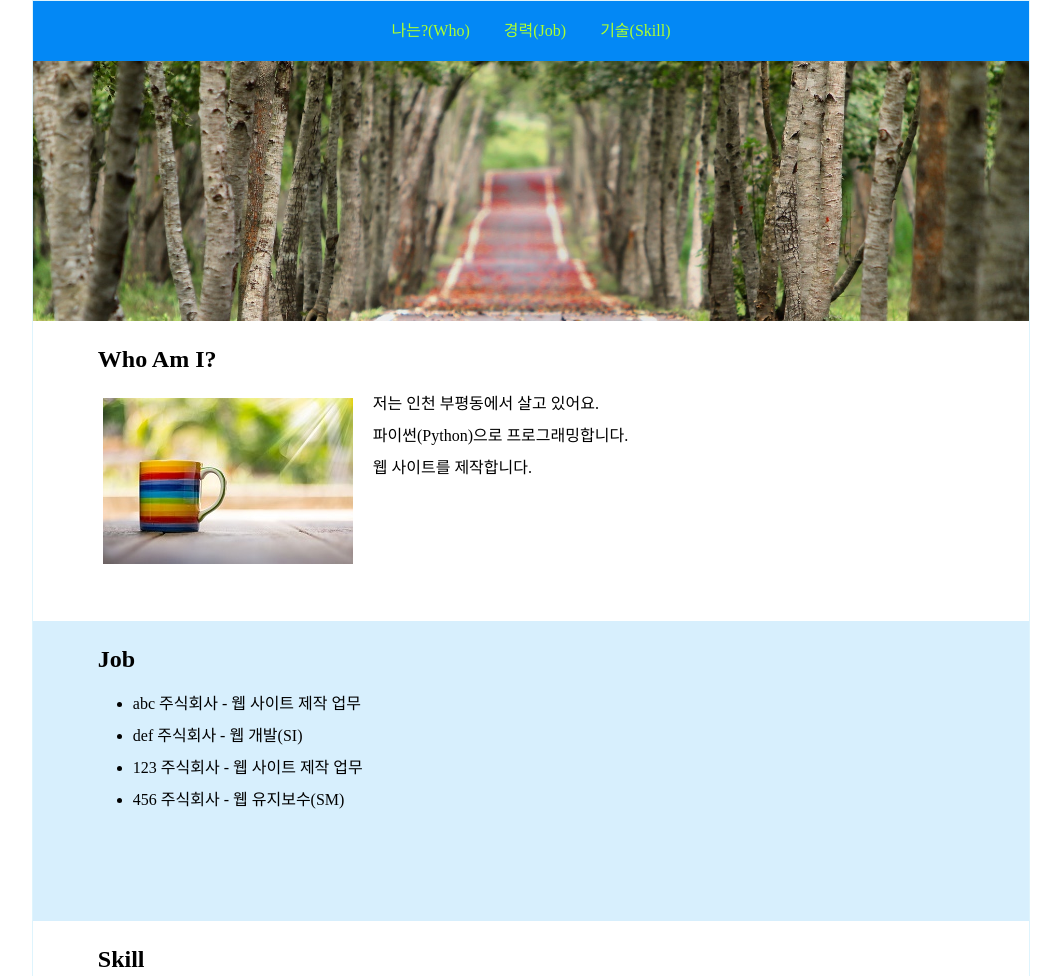
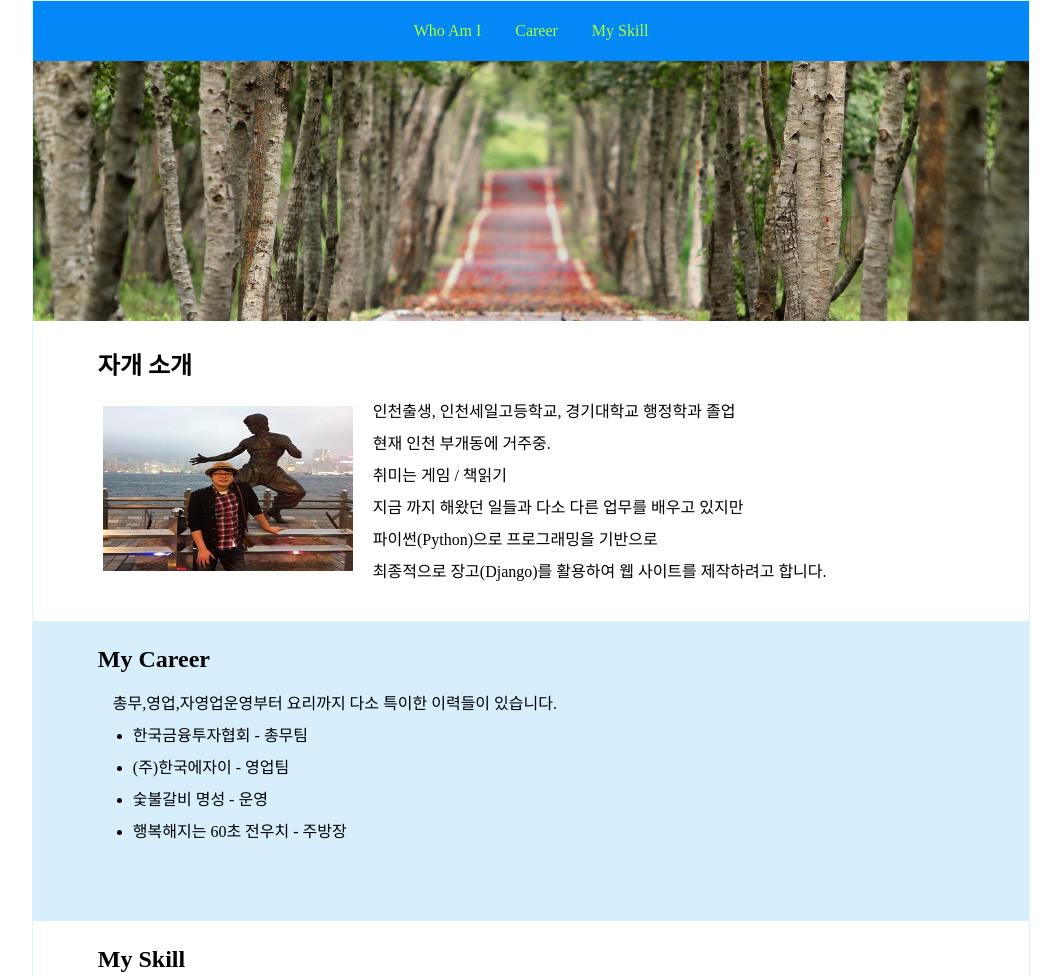
Before and after one commit to anhyonchul/htmlwork, a plain HTML site: page ch9/index.html in a window 1280 px wide. Shown: the top 976 px of the page, without its empty margins (109-1170 px from the left). Drawn offline with Linux system fonts and the light colour scheme.

Commit message:
html 수정

```diff
--- a/ch9/index.html
+++ b/ch9/index.html
@@ -12,45 +12,49 @@
         <header>
             <nav>
                 <ul id="main-nav">
-                    <li><a href="#">나는?(Who)</a></li>
-                    <li><a href="#">경력(Job)</a></li>
-                    <li><a href="#">기술(Skill)</a></li>
+                    <li><a href="#">Who Am I</a></li>
+                    <li><a href="#">Career</a></li>
+                    <li><a href="#">My Skill</a></li>
                 </ul>
             </nav>
         </header>
         <section id="who">
             <div class="page-title">
-                <h1>Who Am I?</h1>
+                <h1>자개 소개</h1>
             </div>
             <div class="content">
                 <div class="photo">
-                    <img src="images/cup-1.jpg" alt="컵">
+                    <img src="images/mypic.jpg" alt="내사진">
                 </div>
                 <div class="text">
-                    <p>저는 인천 부평동에서 살고 있어요.</p>
-                    <p>파이썬(Python)으로 프로그래밍합니다.</p>
-                    <p>웹 사이트를 제작합니다.</p>
+                    <p>인천출생, 인천세일고등학교, 경기대학교 행정학과 졸업</p>
+                    <p>현재 인천 부개동에 거주중.</p>
+                    <p>취미는 게임 / 책읽기</p>
+                    <p>지금 까지 해왔던 일들과 다소 다른 업무를 배우고 있지만</p>
+                    <p>파이썬(Python)으로 프로그래밍을 기반으로</p>
+                    <p>최종적으로 장고(Django)를 활용하여 웹 사이트를 제작하려고 합니다.</p>
                 </div>
             </div>
         </section>
         <section id="job">
             <div class="page-title">
-                <h1>Job</h1>
+                <h1>My Career</h1>
             </div>
             <div class="content">
                 <div class="text">
+                    <p>총무,영업,자영업운영부터 요리까지 다소 특이한 이력들이 있습니다.</p>
                     <ul id="career">
-                        <li>abc 주식회사 - 웹 사이트 제작 업무</li>
-                        <li>def 주식회사 - 웹 개발(SI)</li>
-                        <li>123 주식회사 - 웹 사이트 제작 업무</li>
-                        <li>456 주식회사 - 웹 유지보수(SM)</li>
+                        <li>한국금융투자협회 - 총무팀</li>
+                        <li>(주)한국에자이 - 영업팀</li>
+                        <li>숯불갈비 명성 - 운영</li>
+                        <li>행복해지는 60초 전우치 - 주방장</li>
                     </ul>
                 </div>
             </div>
         </section>
         <section id="skill">
             <div class="page-title">
-                <h1>Skill</h1>
+                <h1>My Skill</h1>
             </div>
             <div class="content">
                 <div class="photo">
```
Also changed, not shown: ch9/images/mypic.jpg (added).
